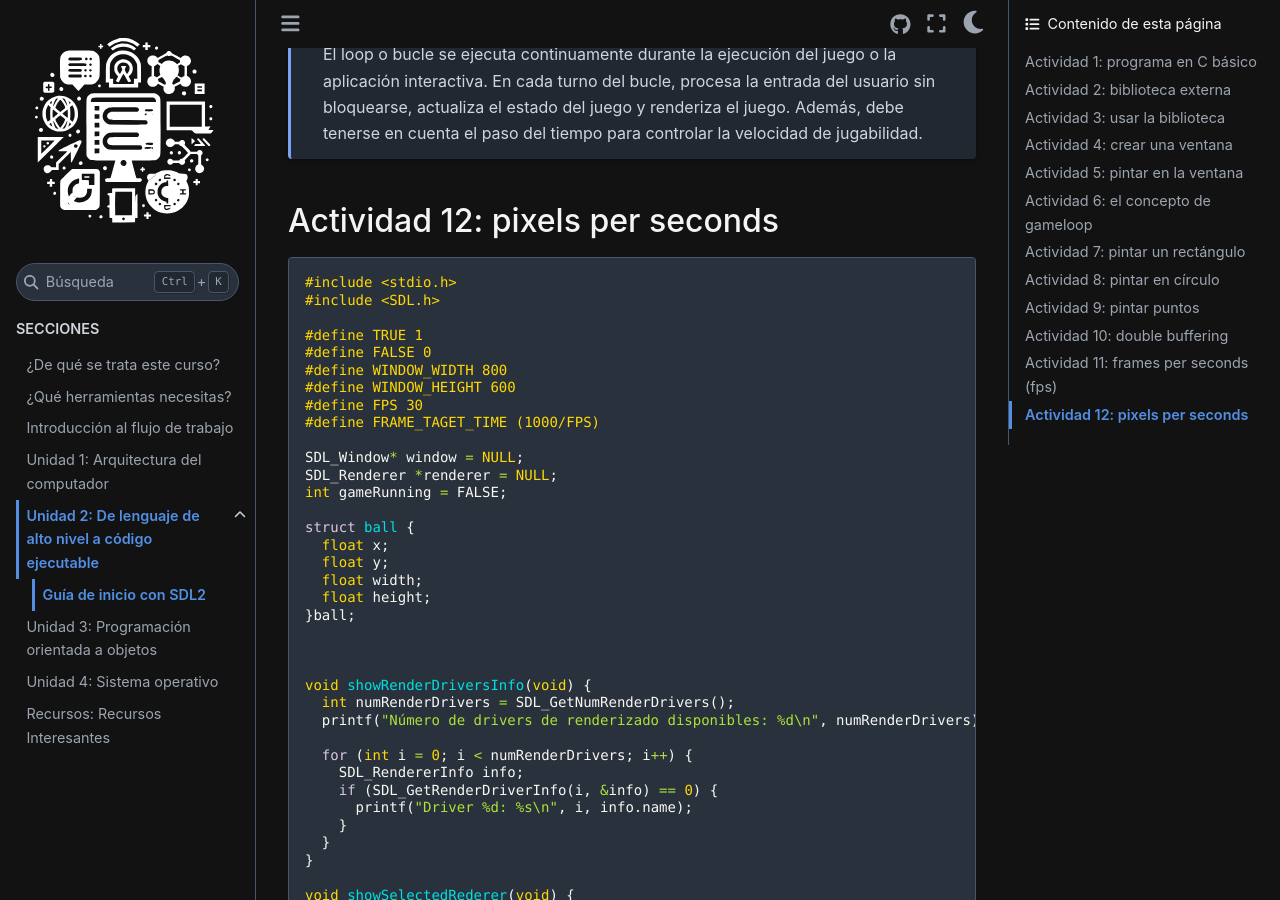
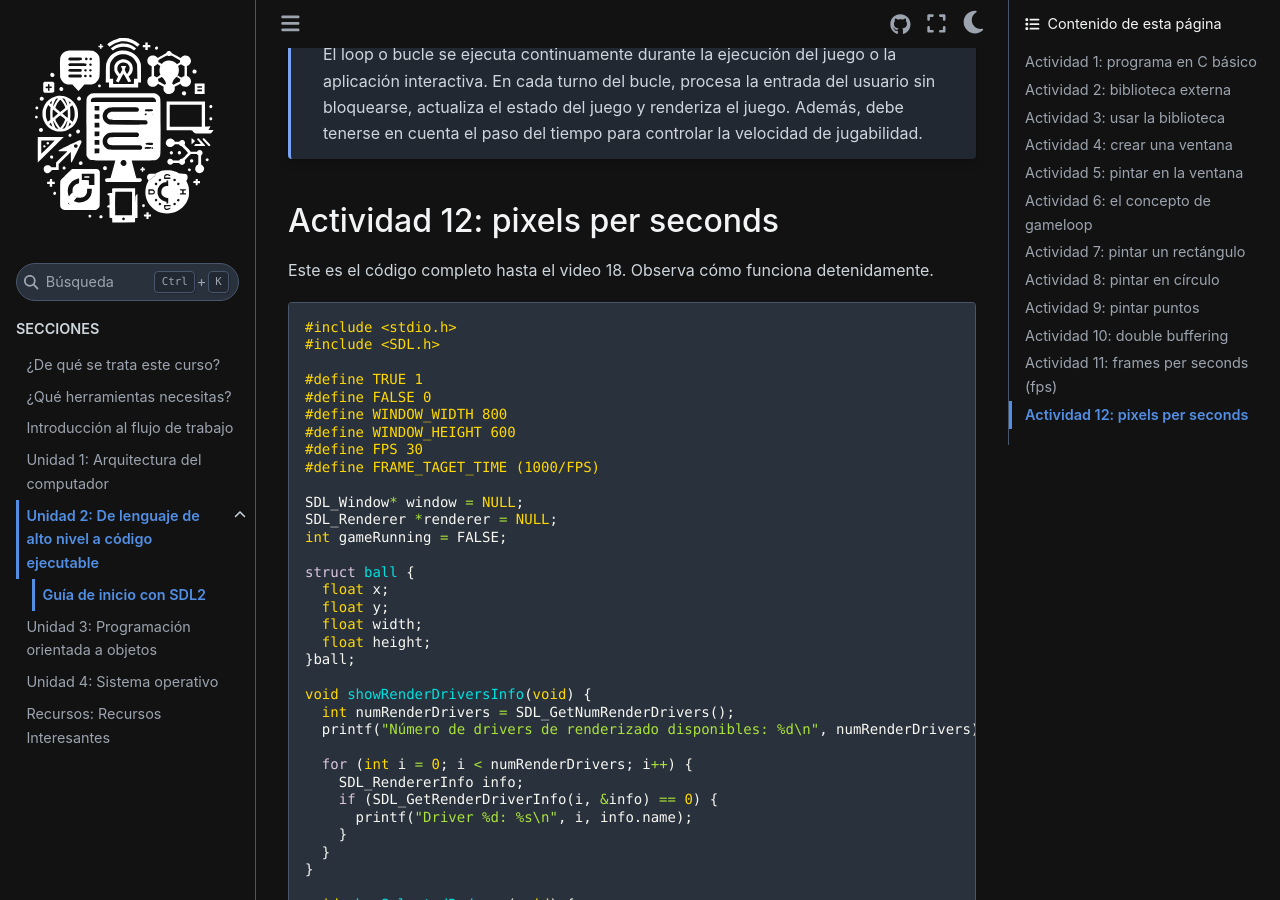
Before and after one commit to juanferfranco/SistemasComputacionales, a Sphinx documentation site: the page built from docs/_unidad2/sdlGettingStarted.rst, in a window 1280 px wide and 900 px high, scrolled down 14359 px. Built offline with Sphinx 7.4.7 and the Sphinx Book theme 1.1.4, drawn with Linux system fonts in a browser that asks for light colours.

Commit message:
minor fixes

```diff
--- a/docs/_unidad2/sdlGettingStarted.rst
+++ b/docs/_unidad2/sdlGettingStarted.rst
@@ -672,6 +672,9 @@ Para lograr esto se usa el patrón gameloop:
 Actividad 12: pixels per seconds
 ----------------------------------
 
+Este es el código completo hasta el video 18. Observa
+cómo funciona detenidamente.
+
 .. code-block:: C
 
     #include <stdio.h>
@@ -694,8 +697,6 @@ Actividad 12: pixels per seconds
       float width;
       float height;
     }ball;
-
-
 
     void showRenderDriversInfo(void) {
       int numRenderDrivers = SDL_GetNumRenderDrivers();
@@ -862,7 +863,6 @@ videos:
 
       ball.x += 20* delta_time;
       ball.y += 20* delta_time;
-
     }
 
 ¿Cómo funciona este código?
```
